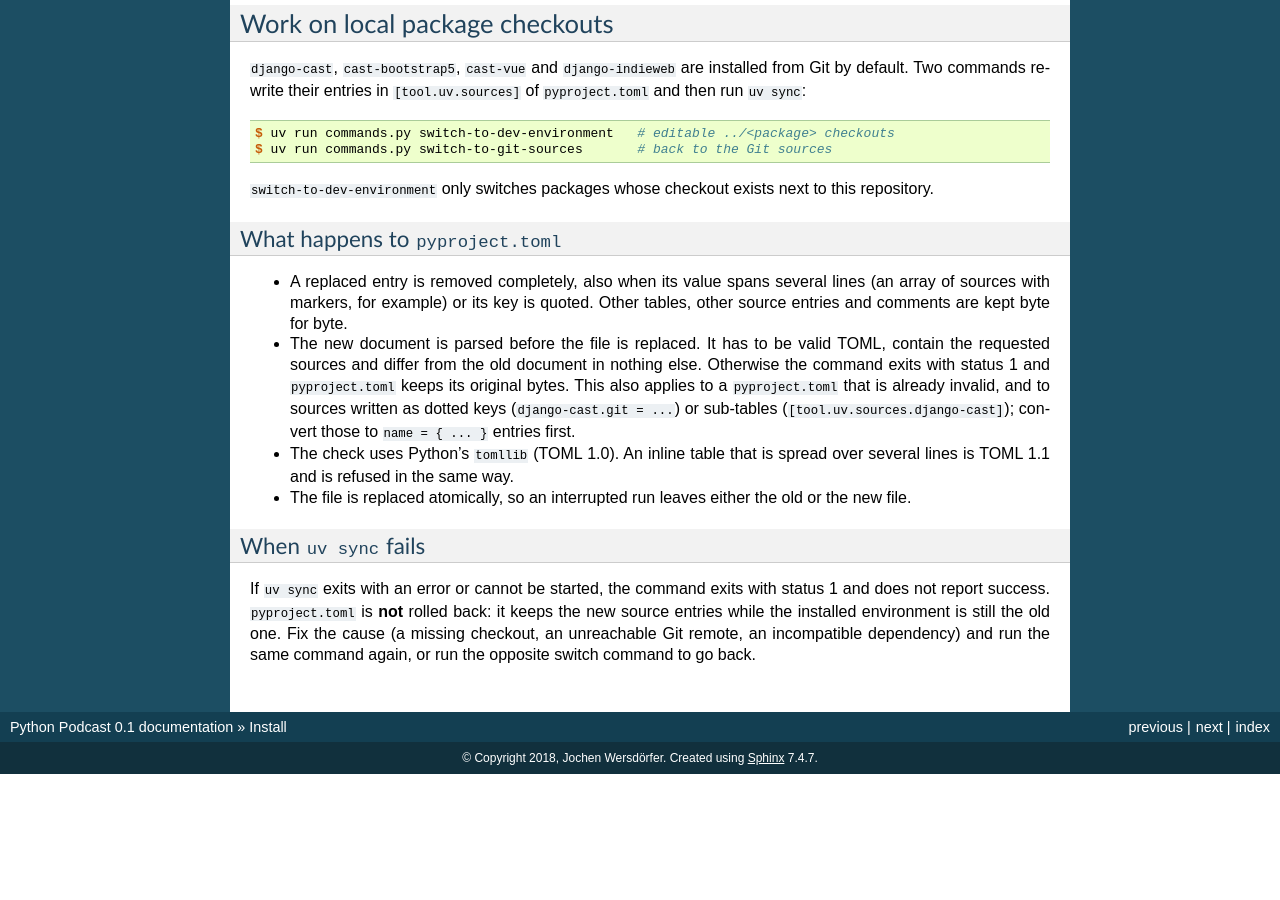
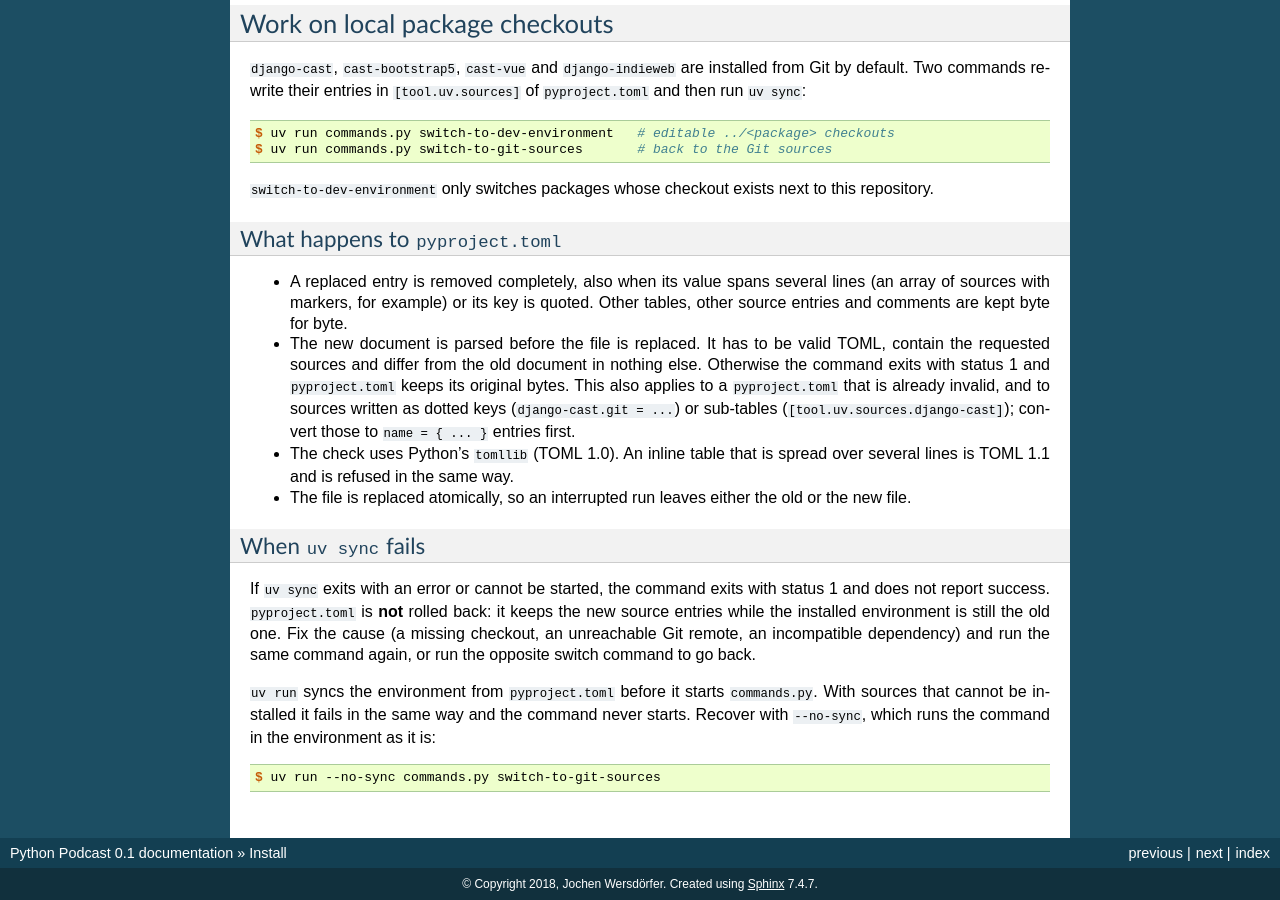
Before and after one commit to ephes/python-podcast, a Sphinx documentation site: the page built from docs/install.rst, in a window 1280 px wide and 900 px high, scrolled down 1641 px. Built offline with Sphinx 7.4.7, drawn with Linux system fonts in a browser that asks for light colours; before the commit the page ends 2415 px from its top, so only the background shows below that.

Commit message:
Document recovery with uv run --no-sync after a failed source switch
uv run syncs from pyproject.toml before it starts commands.py, so with
sources that cannot be installed the opposite switch command never
started. The failure message and the docs now name --no-sync.

```diff
--- a/commands.py
+++ b/commands.py
@@ -617,7 +617,8 @@
         raise SourceSwitchError(
             f"`{' '.join(args)}` {detail}, so the installed environment was NOT updated. "
             f"{pyproject_path} keeps the new source entries; fix the problem and rerun this command, "
-            "or run the opposite switch command to go back."
+            "or run the opposite switch command to go back. Start it with `uv run --no-sync commands.py ...`: "
+            "a plain `uv run` syncs first and fails the same way."
         )
 
 
--- a/docs/install.rst
+++ b/docs/install.rst
@@ -141,3 +141,12 @@
 the old one. Fix the cause (a missing checkout, an unreachable Git remote, an
 incompatible dependency) and run the same command again, or run the opposite
 switch command to go back.
+
+``uv run`` syncs the environment from ``pyproject.toml`` before it starts
+``commands.py``. With sources that cannot be installed it fails in the same way
+and the command never starts. Recover with ``--no-sync``, which runs the
+command in the environment as it is:
+
+.. code-block:: console
+
+   $ uv run --no-sync commands.py switch-to-git-sources
```
